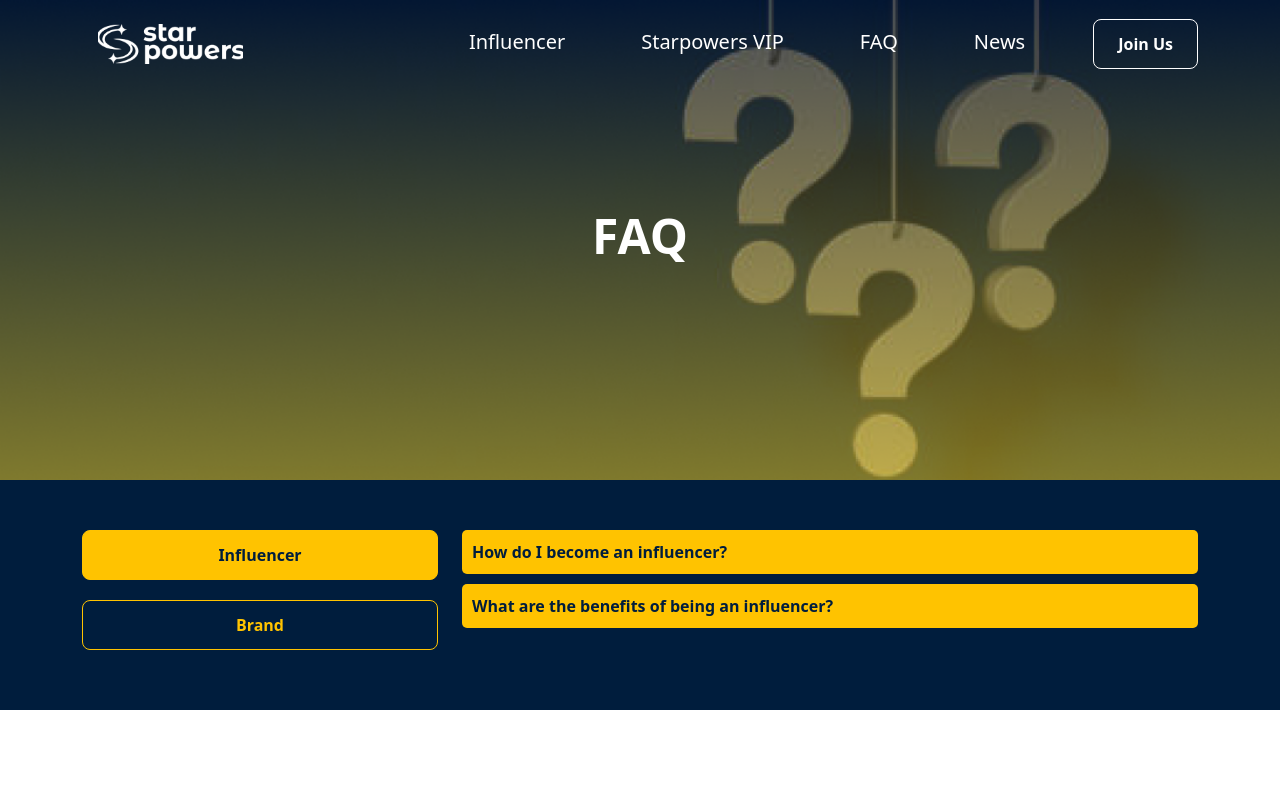
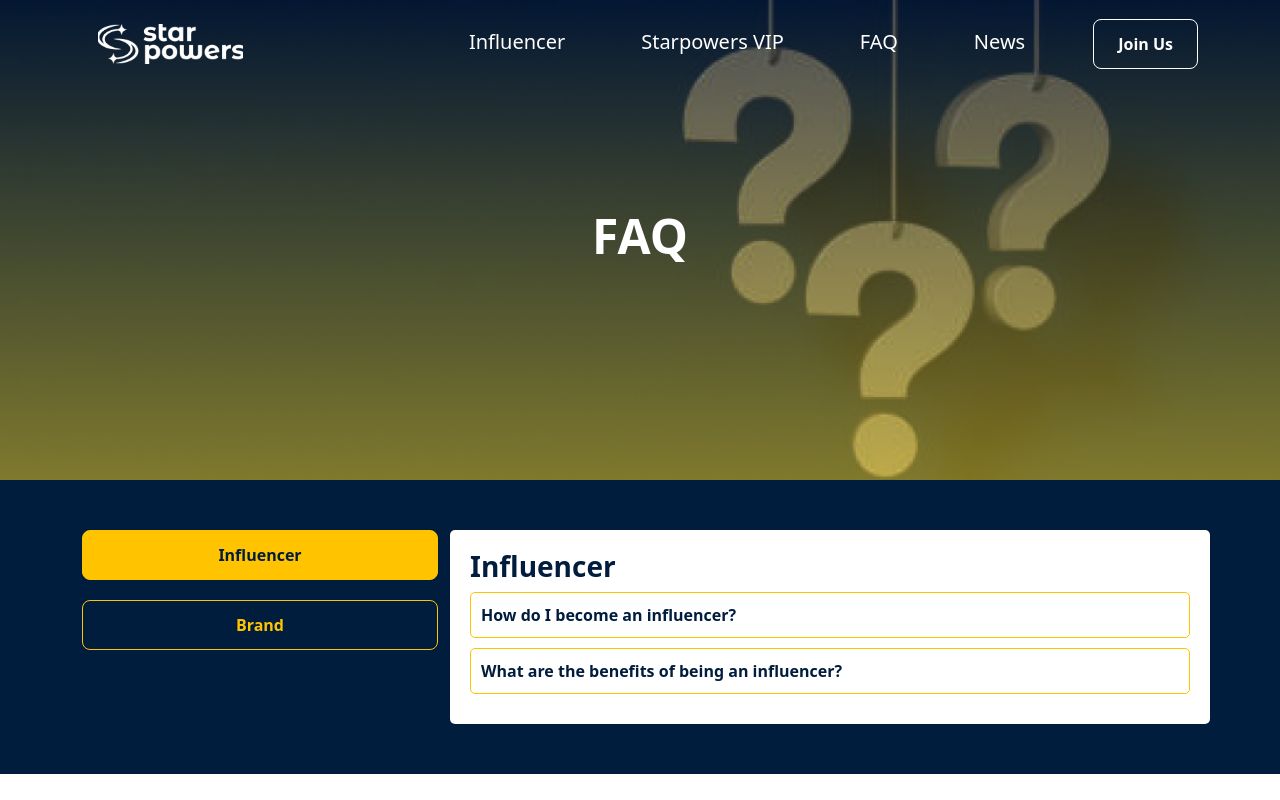
Before and after one commit to ImamAriadi2022/star, a React (Create React App) app in the folder starweb/: page /lp-faq in a window 1280 px wide. Shown: the top 800 px of the page. Built offline with nearby package versions, Linux system fonts and the light colour scheme.

Commit message:
done lah faq

```diff
--- a/starweb/src/components/landing/faq/FaqSect.js
+++ b/starweb/src/components/landing/faq/FaqSect.js
@@ -77,18 +77,22 @@ function FaqSect() {
               </Button>
             </div>
           </Col>
-          <Col md={8}>
+          <Col md={8} style={{ backgroundColor: 'white', padding: '20px', borderRadius: '5px' }}>
+            <h3 style={{ color: '#001D3D', fontWeight: 'bold' }}>
+              {selectedCategory.charAt(0).toUpperCase() + selectedCategory.slice(1)}
+            </h3>
             {faqData[selectedCategory].map((faq, index) => (
               <div key={index} style={{ marginBottom: '10px' }}>
                 <div
                   onClick={() => toggleAnswer(index)}
                   style={{
                     cursor: 'pointer',
-                    backgroundColor: '#FFC300',
+                    backgroundColor: 'white',
                     color: '#001D3D',
                     padding: '10px',
                     borderRadius: '5px',
                     fontWeight: 'bold',
+                    border: '1px solid #FFC300',
                   }}
                 >
                   {faq.question}
```
